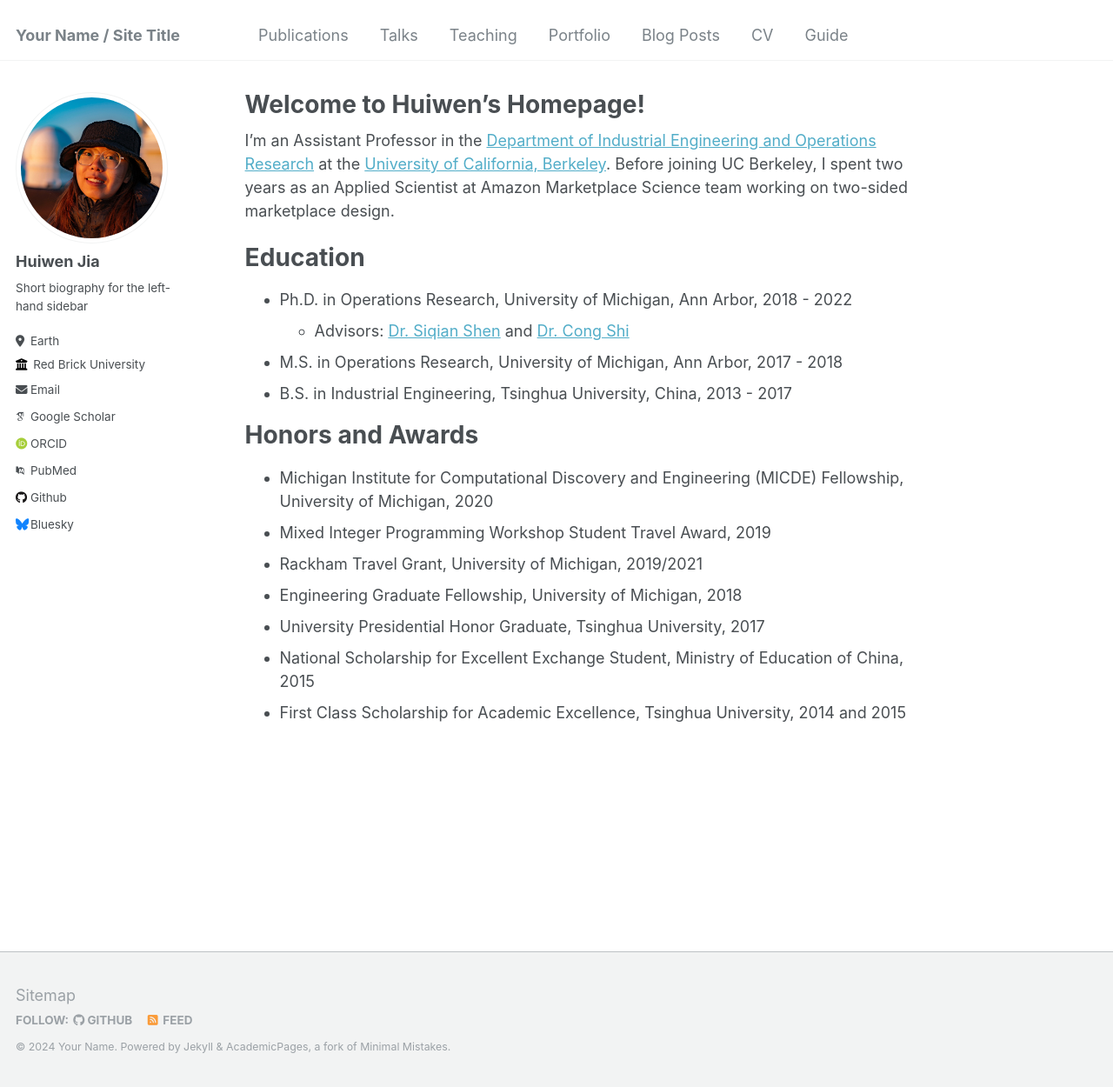
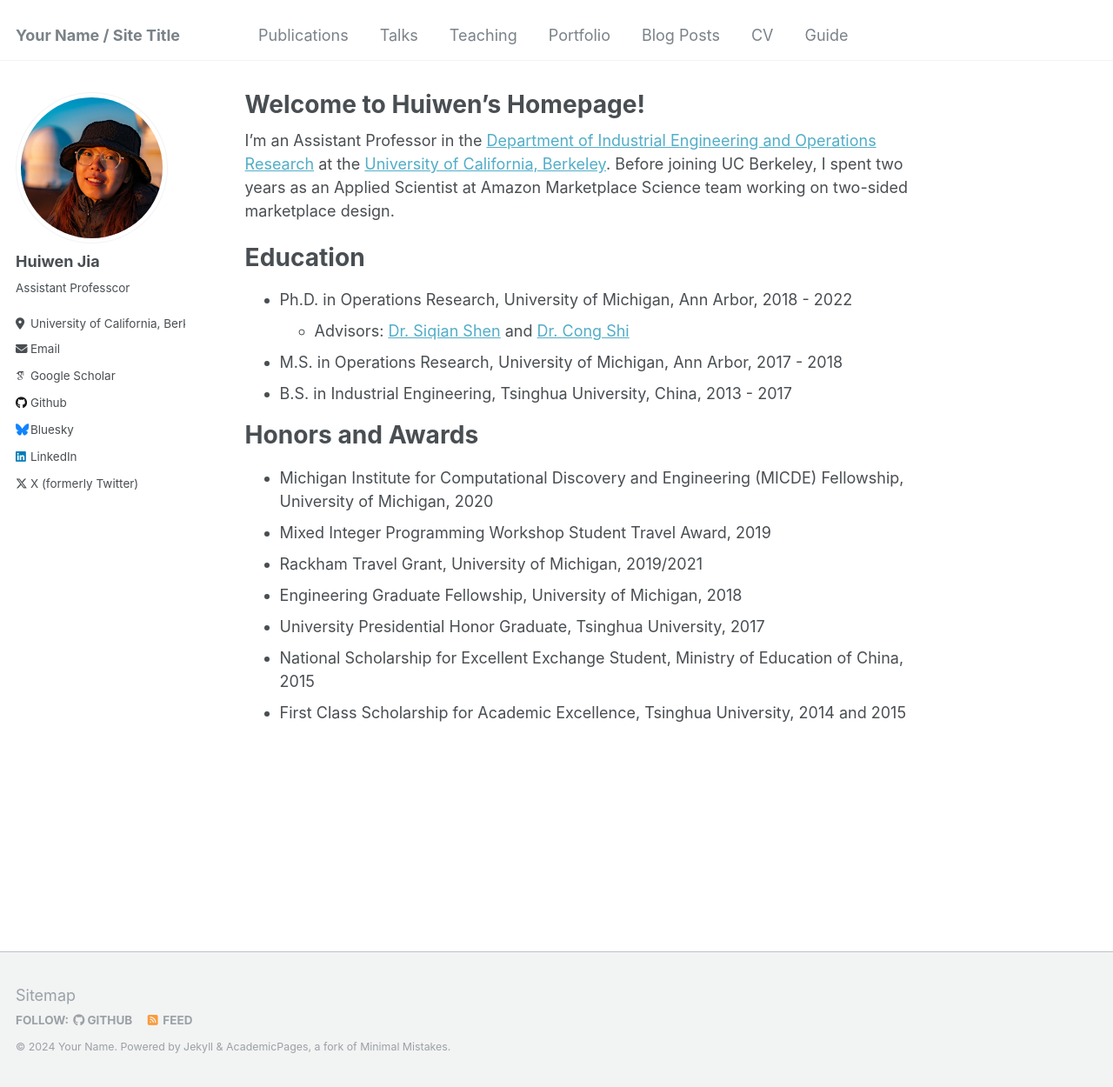
Before and after one commit to huiwen-j/huiwen-j.github.io, a Jekyll site: the page built from _pages/about.md, in a window 1280 px wide and 1250 px high. Shown: the whole window at 87% size. Built offline with Jekyll 4.4.1, drawn with Linux system fonts in a browser that asks for light colours; some web fonts are replaced.

Commit message:
Update _config.yml

```diff
--- a/_config.yml
+++ b/_config.yml
@@ -24,23 +24,21 @@ author:
   avatar           : "huiwenjia_photo.png"
   name             : "Huiwen Jia"
   pronouns         : # example: "she/her"
-  bio              : "Short biography for the left-hand sidebar"
-  location         : "Earth"
-  employer         : "Red Brick University"
-  uri              : # URL
-  email            : "none@example.org"
+  bio              : "Assistant Professcor"
+  location         : "University of California, Berkeley"
+  email            : "huiwenj@berkeley.edu"
 
   # Academic websites
   # arxiv            : # URL - Update with the correct link to your profile
-  googlescholar    : "https://scholar.google.com/citations?user=PS_CX0AAAAAJ"
-  impactstory      : # URL
-  orcid            : "http://orcid.org/yourorcidurl"
-  semantic         : # URL
-  pubmed           : "https://www.ncbi.nlm.nih.gov/pubmed/?term=john+snow"
-  researchgate     : # URL
+  googlescholar    : "https://scholar.google.com/citations?user=g4BaPJsAAAAJ&hl=en"
+  #impactstory      : # URL
+  #orcid            : "http://orcid.org/yourorcidurl"
+  #semantic         : # URL
+  #pubmed           : "https://www.ncbi.nlm.nih.gov/pubmed/?term=john+snow"
+  #researchgate     : # URL
 
   # Repositories and software development
-  bitbucket        : # Username - Update with your username on the site
+  #bitbucket        : # Username - Update with your username on the site
   codepen          : # Username
   dribbble         : # Username
   github           : "academicpages"
@@ -57,7 +55,7 @@ author:
   keybase          : # Username
   instagram        : # Username
   lastfm           : # Username
-  linkedin         : # Username
+  linkedin         : "https://www.linkedin.com/in/huiwen-jia-51a6b11b8"
   mastodon         : # URL
   medium           : # URL
   pinterest        : # Username
@@ -65,7 +63,7 @@ author:
   steam            : # Username
   telegram         : # URL
   tumblr           : # Username
-  twitter          : # Username for X / Twitter
+  twitter          : "https://x.com/Huiwen18"
   vine             : # Username
   weibo            : # Username
   wikipedia        : # Username
```
